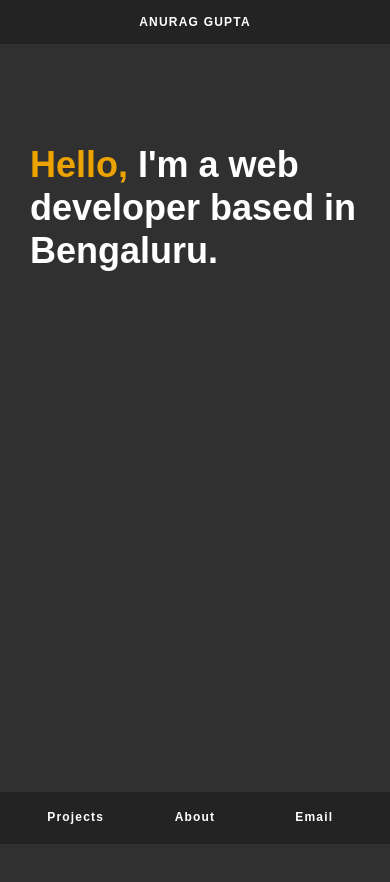
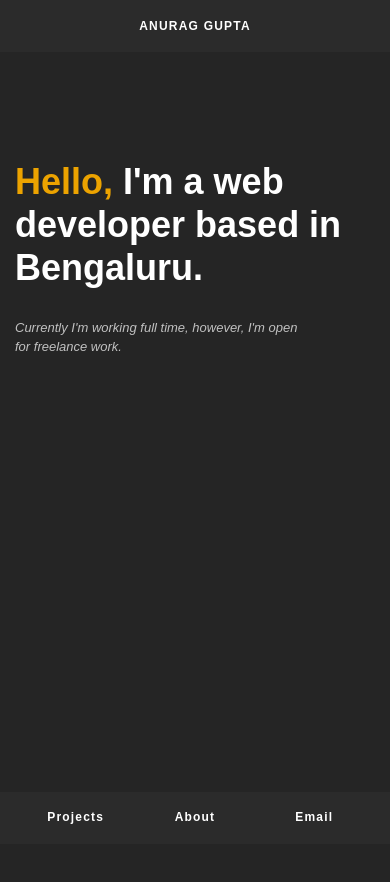
Before and after one commit to theanuraggupta/PortfolioDev, an Angular app: page / in a window 390 px wide. Shown: the top 882 px of the page. Built offline with nearby package versions, Linux system fonts and the light colour scheme.

Commit message:
design improvements

```diff
--- a/src/app/app.component.html
+++ b/src/app/app.component.html
@@ -2,7 +2,7 @@
 <div id="main">
     <router-outlet></router-outlet>
 </div>
-<nav class="navbar fixed-bottom navbar-expand-lg fadeInDown navbar-dark">
+<nav class="navbar fixed-bottom navbar-expand-lg fadeInUp navbar-dark">
     <div class="collapse navbar-collapse" id="navbarTogglerDemo01">
         <ul class="navbar-nav">
             <li class="nav-item active hidden-lg">
--- a/src/app/component/home/home.component.html
+++ b/src/app/component/home/home.component.html
@@ -7,6 +7,7 @@
         <br>
         developer based in Bengaluru.
       </h1>
+      <h3>Currently I'm working full time, however, I'm open for freelance work.</h3>
     </div>
   </div>
 </div>
--- a/src/app/component/home/home.component.ts
+++ b/src/app/component/home/home.component.ts
@@ -2,8 +2,7 @@ import { Component, OnInit } from '@angular/core';
 
 @Component({
   selector: 'app-home',
-  templateUrl: './home.component.html',
-  styleUrls: ['./home.component.scss']
+  templateUrl: './home.component.html'
 })
 export class HomeComponent implements OnInit {
 
--- a/src/assets/styles/abstracts/_variables.scss
+++ b/src/assets/styles/abstracts/_variables.scss
@@ -7,11 +7,11 @@ $sky-blue: #1bb1e8;
 
 // initial theme colors
 $base:#fff !default;
-$body-background: #303030;
-$nav-background: #232323;
+$body-background: #252525;
+$nav-background: #2b2b2b;
 $sky-blue: #1bb1e8;
 $slate-gray: slategray;
-$gray: #dddddd;
+$light-gray: #c1c1c1;
 
 // second theme colors
 // $base:#333 !default;
--- a/src/assets/styles/base/_base.scss
+++ b/src/assets/styles/base/_base.scss
@@ -13,13 +13,18 @@ body {
     position: relative;
     margin: 0 auto;
     color: $base !important;
+    overflow: auto;
     //background: $body-background;//url("/assets/images/background.png");
     background-color: $body-background;
     background-attachment: fixed;
     background-size: cover;
     -webkit-font-smoothing: antialiased;
-    overflow: auto;
     -webkit-overflow-scrolling: touch;
+    // -webkit-transform: scale(1,1);
+    // -moz-transform: scale(1,1);
+    // -ms-transform: scale(1,1);
+    // -o-transform: scale(1,1);
+    // transform: scale(1,1);
 }
 
 #main{
@@ -54,6 +59,15 @@ h1{
     line-height: 1.2;
 }
 
+h3 {
+    color: $light-gray;
+    font-size: 13px;
+    padding-top: 20px;
+    font-style: italic;
+    max-width: 80%;
+    line-height: 1.5em;
+}
+
 .left{
     text-align: left;
     padding-top: 30%;
@@ -86,7 +100,18 @@ h1{
 @keyframes fadeInDown {
     0% {
        opacity: 0;
-       transform: translateY(-20px);
+       transform: translateY(-25px);
+    }
+    100% {
+       opacity: 1;
+       transform: translateY(0);
+    }
+}
+
+@keyframes fadeInUp {
+    0% {
+       opacity: 0;
+       transform: translateY(25px);
     }
     100% {
        opacity: 1;
@@ -128,10 +153,21 @@ h1{
     animation-name: fadeInDown;
 }
 
+.fadeInUp{
+    -webkit-animation-duration: 1s;
+    -webkit-animation-fill-mode: both;
+    animation-duration: 1s;
+    animation-fill-mode: both ;
+    -webkit-animation-name: fadeInUp;
+    animation-name: fadeInUp;
+}
+
 .fadeIn {
     -webkit-animation-duration: 1s;
     -webkit-animation-fill-mode: both;
     animation-duration: 1s;
+    -webkit-animation-delay: 1s;
+    animation-delay: 1s;
     animation-fill-mode: both ;
     -webkit-animation-name: fadeIn;
     animation-name: fadeIn;
--- a/src/assets/styles/common.scss
+++ b/src/assets/styles/common.scss
@@ -9,56 +9,7 @@
     'components/main-header',
     'components/about';
 
-@media screen and (min-width: 992px) {
-    h1{
-        letter-spacing: 1px;
-    }
 
-    #main{
-        min-height: 100vh;
-    }
-
-    .about {
-        margin-bottom: 0;
-    }
-    .hidden-lg{
-        display: none !important;
-        z-index: 0;
-    }
-}
-
-@media screen and (max-width: 991px) {
-    .navbar{
-        background-color: $nav-background;
-        padding: 8px 16px;
-        z-index: 9;
-    }
-
-    .hidden-sm,
-    .navbar.fixed-top .navbar-collapse {
-        display: none !important;
-        z-index: 0;
-    }
-
-    .navbar.fixed-bottom .navbar-collapse{
-        display: inline-block !important;
-        z-index: 1;
-    }
-
-    .navbar-nav{
-        width: 100%;
-        display: -webkit-inline-box;
-        text-align: center;
-        .nav-item{
-            width: 33.33%;
-        }
-    }
-
-    .fixed-top{
-        position: sticky;
-        top: auto;
-    }
-}
 
 @media screen and (min-width: 768px) {
     .col-md{
@@ -91,3 +42,59 @@
         padding-top: 120px;
     }
 }
+
+@media screen and (min-width: 992px) {
+    h1{
+        letter-spacing: 1px;
+    }
+
+    #main{
+        min-height: 100vh;
+    }
+
+    .about {
+        margin-bottom: 0;
+    }
+    .hidden-lg{
+        display: none !important;
+        z-index: 0;
+    }
+}
+
+@media screen and (max-width: 991px) {
+    .navbar{
+        background-color: $nav-background;
+        padding: 8px 16px;
+        z-index: 9;
+        min-height: 52px;
+    }
+
+    .hidden-sm,
+    .navbar.fixed-top .navbar-collapse {
+        display: none !important;
+        z-index: 0;
+    }
+
+    .navbar.fixed-bottom .navbar-collapse{
+        display: inline-block !important;
+        z-index: 1;
+    }
+
+    .navbar-nav{
+        width: 100%;
+        display: -webkit-inline-box;
+        text-align: center;
+        .nav-item{
+            width: 33.33%;
+        }
+    }
+
+    .fixed-top{
+        position: sticky;
+        top: auto;
+    }
+
+    .col-md{
+        padding: 0;
+    }
+}
--- a/src/assets/styles/components/_about.scss
+++ b/src/assets/styles/components/_about.scss
@@ -15,7 +15,7 @@
 
     p {
         font-size: 14px;
-        color: $gray;
+        color: $light-gray;
         line-height: 2;
         margin: 24px 0;
     }
@@ -26,5 +26,5 @@
 }
 
 .top-buffer {
-    padding-top: 80px;
+    padding-top: 40px;
 }
--- a/src/assets/styles/components/_main-header.scss
+++ b/src/assets/styles/components/_main-header.scss
@@ -1,7 +1,6 @@
 .navbar-dark {
   background: transparent;
   display: flex;
-  max-height: 56px;
   a {
     font-size: 12px;
     font-weight: 600;
```
Also changed, not shown: src/app/component/home/home.component.scss (deleted).
